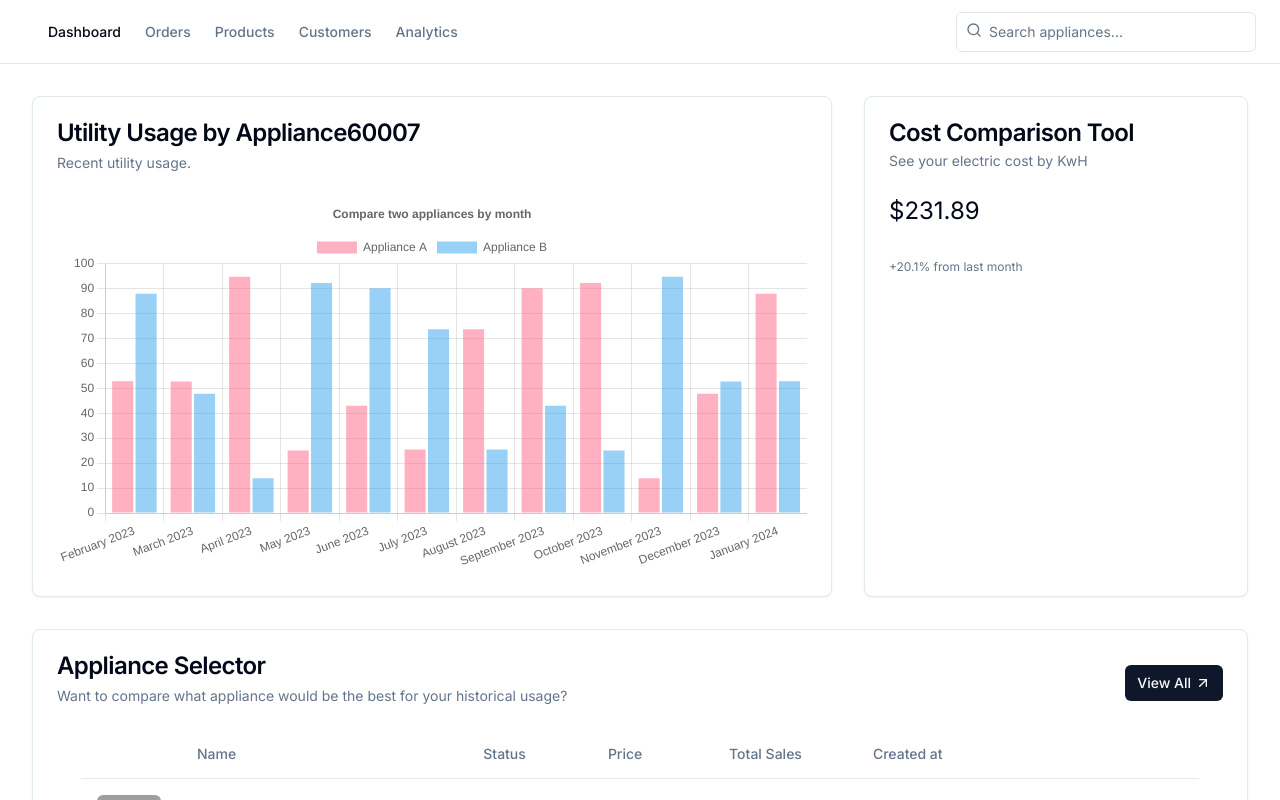
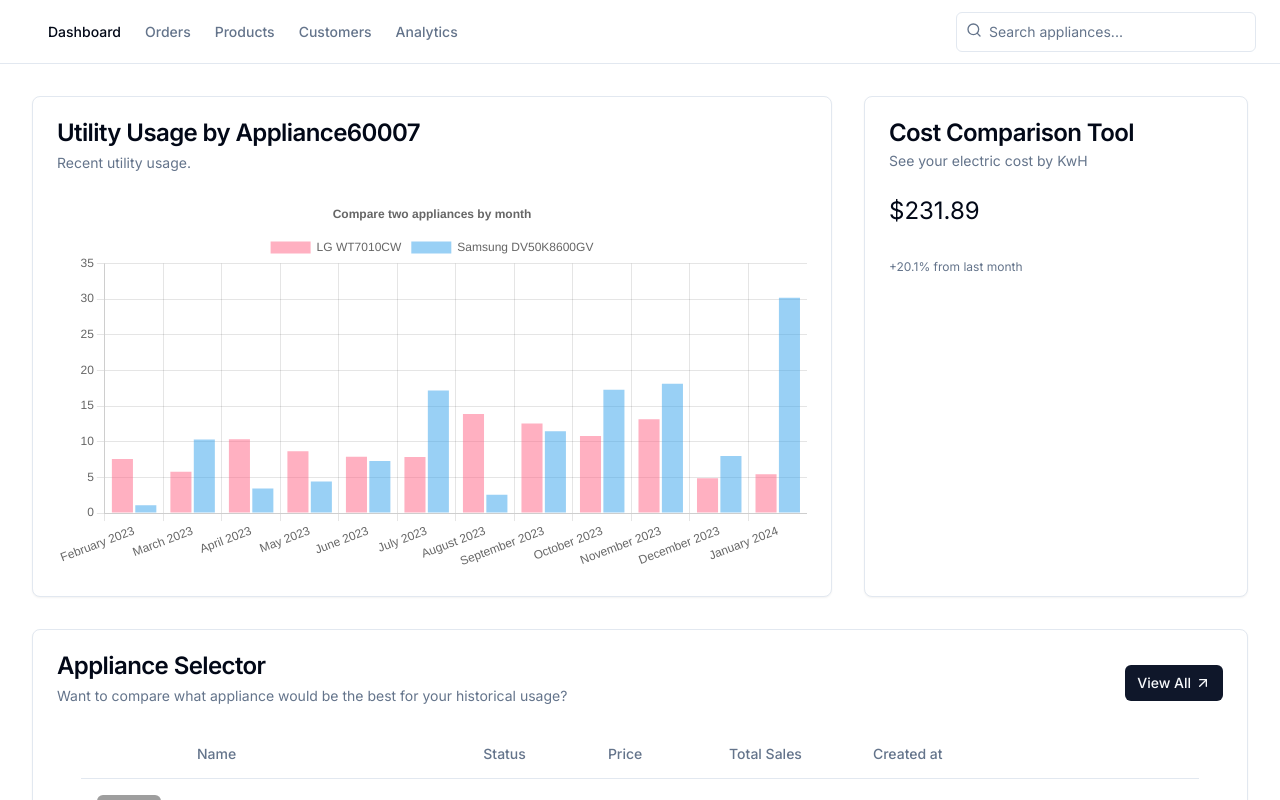
Before and after one commit to cesartheroman/install-frontend, a Next.js app: page /dashboard in a window 1280 px wide. Shown: the top 800 px of the page. Built offline with nearby package versions, Linux system fonts and the light colour scheme; grey boxes are pictures that could not be loaded.

Commit message:
refactor(bar-chart): used userData from props in order to render chart

```diff
--- a/src/app/components/charts/BarChart.tsx
+++ b/src/app/components/charts/BarChart.tsx
@@ -9,8 +9,10 @@ import {
   Legend,
 } from "chart.js";
 import { Bar } from "react-chartjs-2";
-import { User } from "@/app/interfaces";
 
+import { User, Washer, Dryer } from "@/app/interfaces";
+
+const BarChart = ({ userData }: { userData: User }) => {
   ChartJS.register(
     CategoryScale,
     LinearScale,
@@ -19,6 +21,17 @@ ChartJS.register(
     Tooltip,
     Legend,
   );
+
+  const applianceAInfo: Washer = userData.washer;
+  const applianceADisplayName = `${applianceAInfo.brand_name} ${applianceAInfo.model_name}`;
+
+  const applianceBInfo: Dryer = userData.dryer;
+  const applianceBDisplayName = `${applianceBInfo.brand_name} ${applianceBInfo.model_name}`;
+
+  const applianceACosts = applianceAInfo.electricity_cost;
+  const applianceBCosts = applianceBInfo.gas_cost;
+
+  const labels = applianceAInfo.date_names;
 
   const options = {
     responsive: true,
@@ -33,47 +46,24 @@ const options = {
     },
   };
 
-const labels = [
-  "February 2023",
-  "March 2023",
-  "April 2023",
-  "May 2023",
-  "June 2023",
-  "July 2023",
-  "August 2023",
-  "September 2023",
-  "October 2023",
-  "November 2023",
-  "December 2023",
-  "January 2024",
-];
-
-const applianceAMonthlyCosts = [
-  52.831, 52.655, 94.642, 25.031, 42.981, 25.413, 73.575, 90.008, 92.173,
-  13.962, 47.757, 87.798,
-];
-
-const applianceBMonthlyCosts = [...applianceAMonthlyCosts].reverse();
-
   const data = {
     labels,
     datasets: [
       {
-      label: "Appliance A",
+        label: `${applianceADisplayName}`,
         // NOTE: think about how this data should be modelled, cost vs months.
-      data: applianceAMonthlyCosts.map((monthlyCost) => monthlyCost),
+        data: applianceACosts.map((monthlyCost) => monthlyCost),
         backgroundColor: "rgba(255, 99, 132, 0.5)",
       },
       {
-      label: "Appliance B",
-      data: applianceBMonthlyCosts.map((monthlyCost) => monthlyCost),
+        label: `${applianceBDisplayName}`,
+        data: applianceBCosts.map((monthlyCost) => monthlyCost),
         backgroundColor: "rgba(53, 162, 235, 0.5)",
       },
     ],
   };
 
-const BarChart = ({ userData }: { userData: User }) => {
-  return <Bar className="chart" options={options} data={data} />;
+  return <Bar options={options} data={data} />;
 };
 
 export default BarChart;
```
Lines whose indentation alone changed are shown as unchanged.
